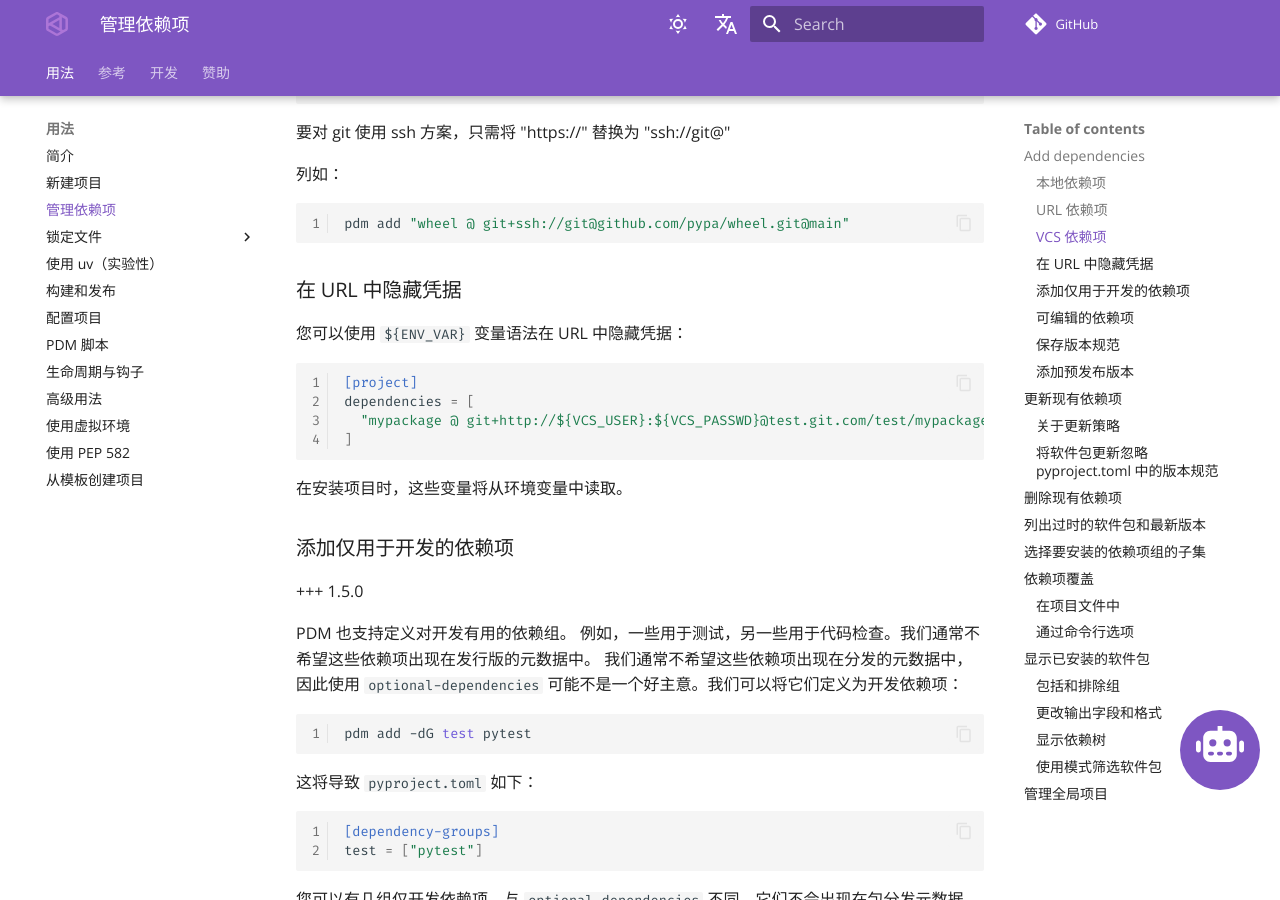
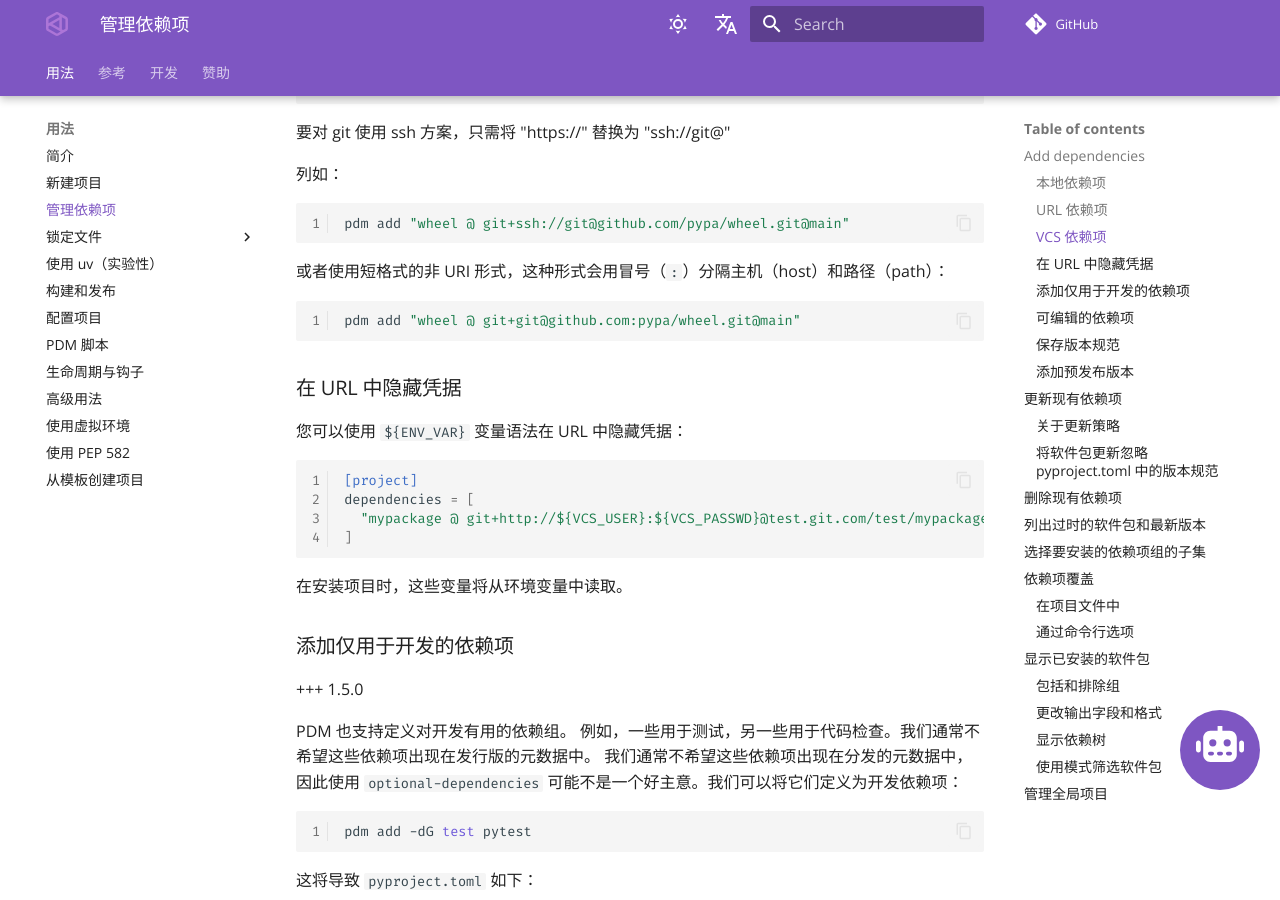
Before and after one commit to pdm-project/pdm-docs-zh, an MkDocs documentation site: the page built from docs/usage/dependency.md, in a window 1280 px wide and 900 px high, scrolled down 2109 px. Built offline with MkDocs 1.6.1 and Material for MkDocs 9.7.7, drawn with Linux system fonts in a browser that asks for light colours; comment, search, counter and statistics services are not loaded; the version menu is left out; grey boxes are pictures that could not be loaded.

Commit message:
sync: f37fb16c

````diff
--- a/docs/usage/dependency.md
+++ b/docs/usage/dependency.md
@@ -107,6 +107,12 @@ pdm add "git+https://github.com/owner/repo.git@master#egg=pkg&subdirectory=subpa
 
 ```bash
 pdm add "wheel @ git+ssh://git@github.com/pypa/wheel.git@main"
+```
+
+或者使用短格式的非 URI 形式，这种形式会用冒号（`:`）分隔主机（host）和路径（path）：
+
+```bash
+pdm add "wheel @ git+git@github.com:pypa/wheel.git@main"
 ```
 
 ### 在 URL 中隐藏凭据
````
